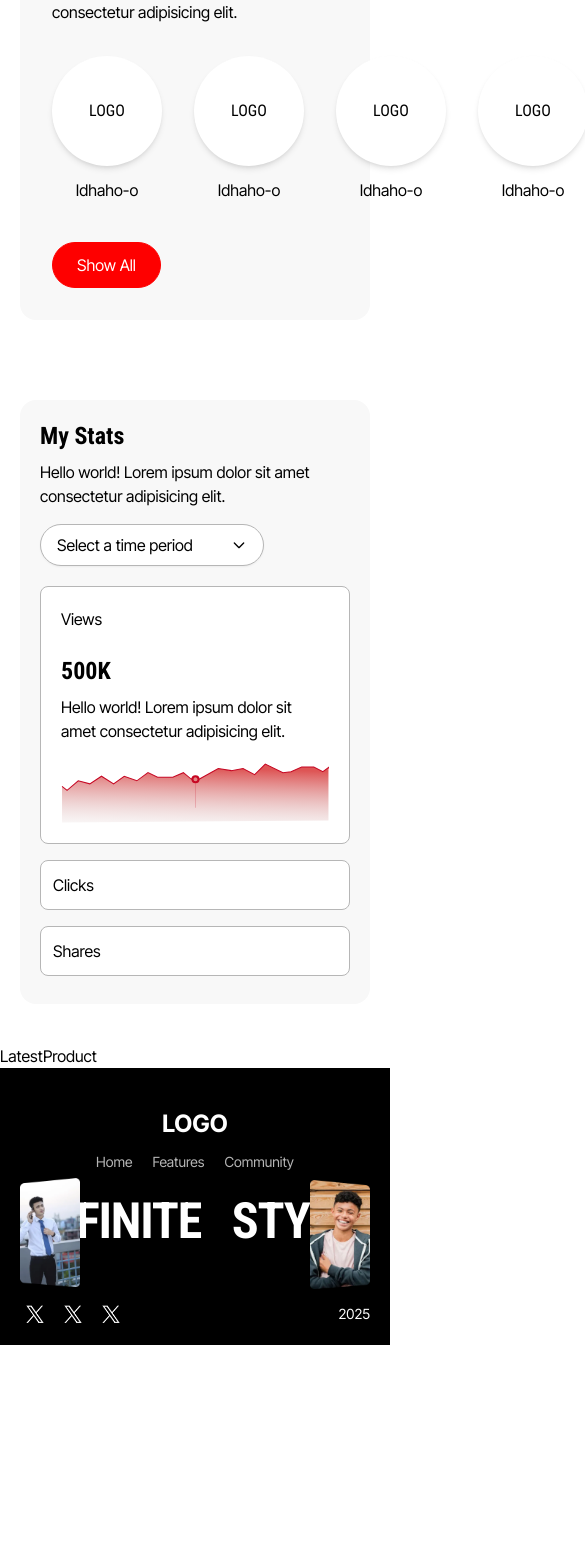
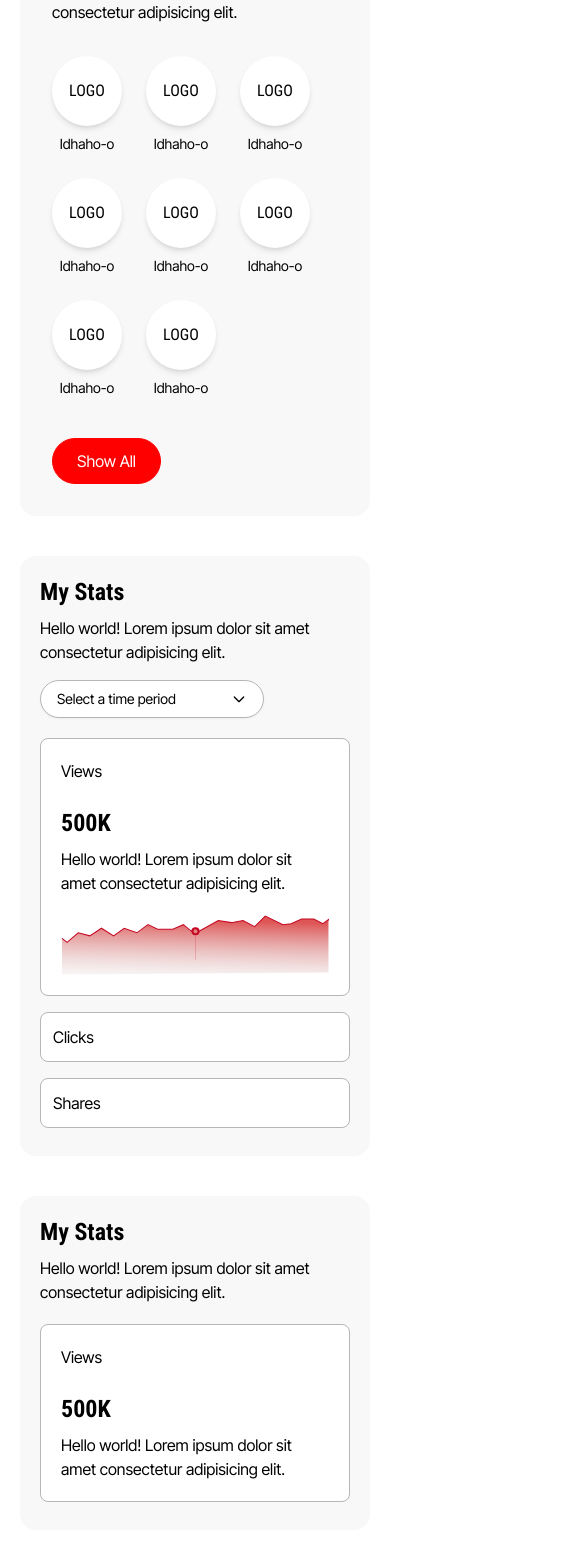
Before and after one commit to neharadialcode486/react-dummy-page, a React (Create React App) app: page / in a window 390 px wide. Shown: the part 1448-3008 px from the top of the page, 585 px wide, since content can reach past the window. Before the commit the page ends 2793 px from the top, so only its background shows below. Built offline with nearby package versions, Linux system fonts and the light colour scheme.

Commit message:
error resolve

```diff
--- a/src/components/LatestProduct.jsx
+++ b/src/components/LatestProduct.jsx
@@ -1,7 +1,32 @@
 import React from "react";
+import Title from "./common/Title";
 
 const LatestProduct = () => {
-  return <div>LatestProduct</div>;
+  return (
+    <div className="conatiner  flex items-center justify-between px-5 mx-auto max-w-[1240px]  py-10">
+      <div className="bg-lightGray  w-full rounded-2xl flex gap-10  items-start sm:p-8 p-5 ">
+        <div className="w-full">
+          <div className="flex flex-col sm:flex-row justify-between sm:items-center items-start mb-5 sm:gap-7 gap-4">
+            <Title
+              title="My Stats"
+              desc=" Hello world! Lorem ipsum dolor sit amet consectetur adipisicing elit."
+            />
+          </div>
+          <div className="bg-white sm:p-7 p-5 rounded-lg w-full my-2 border border-gray flex flex-col sm:flex-row justify-between gap-5">
+            <div className="w-full">
+              <span className="sm:text-base base-sm font-normal text-black inline-block sm:pb-8 pb-6">
+                Views
+              </span>
+              <Title
+                title="500K"
+                desc=" Hello world! Lorem ipsum dolor sit amet consectetur adipisicing elit."
+              />
+            </div>
+          </div>
+        </div>
+      </div>
+    </div>
+  );
 };
 
 export default LatestProduct;
--- a/src/components/MyStats.jsx
+++ b/src/components/MyStats.jsx
@@ -5,7 +5,7 @@ import graph from "../assets/img/graph.svg";
 
 const MyStats = () => {
   return (
-    <div className="conatiner  flex items-center justify-between px-5 mx-auto max-w-[1240px]  py-10">
+    <div className="conatiner  flex items-center justify-between px-5 mx-auto max-w-[1240px]  ">
       <div className="bg-lightGray  w-full rounded-2xl flex gap-10  items-start sm:p-8 p-5 ">
         <div className="w-full">
           <div className="flex flex-col sm:flex-row justify-between sm:items-center items-start mb-5 sm:gap-7 gap-4">
--- a/src/components/Partners.jsx
+++ b/src/components/Partners.jsx
@@ -43,13 +43,13 @@ const Partners = () => {
           title="Our Partners"
           desc=" Hello world! Lorem ipsum dolor sit amet consectetur adipisicing elit."
         />
-        <div className="flex gap-8 xl:justify-between">
+        <div className="flex sm:gap-8 gap-6 flex-wrap xl:flex-norwap xl:justify-between mt-8 xl:mt-0">
           {data.map((obj, i) => (
             <div key={i}>
-              <div className="w-[110px] h-[110px] rounded-full bg-white flex flex-col justify-center items-center mt-8 shadow-md">
+              <div className="xl:w-[110px] sm:w-[90px] w-[70px] xl:h-[110px] sm:h-[90px] h-[70px] rounded-full bg-white flex flex-col justify-center items-center xl:mt-8 shadow-md">
                 <h2>{obj.imgUrl}</h2>
               </div>
-              <p className="text-center text-black text-base font-normal pt-3">
+              <p className="text-center text-black sm:text-base text-sm font-normal sm:pt-3 pt-2">
                 {obj.name}
               </p>
             </div>
--- a/src/components/common/CustomSelect.jsx
+++ b/src/components/common/CustomSelect.jsx
@@ -22,7 +22,7 @@ const CustomSelect = () => {
         className="w-full bg-white border border-gray text-gray-700 py-2 px-4 rounded-full shadow-sm flex justify-between items-center"
         onClick={toggleDropdown}
       >
-        <span>{selectedOption}</span>
+        <span className="sm:text-base text-sm">{selectedOption}</span>
         <svg
           className={`w-4 h-5 transform transition-transform ${
             isOpen ? "rotate-180" : "rotate-0"
@@ -47,7 +47,7 @@ const CustomSelect = () => {
           {options.map((option) => (
             <li
               key={option}
-              className="px-4 py-2 hover:bg-gray-100 cursor-pointer"
+              className="px-4 py-2 hover:bg-gray-100 cursor-pointer sm:text-base text-sm"
               onClick={() => handleOptionClick(option)}
             >
               {option}
```
